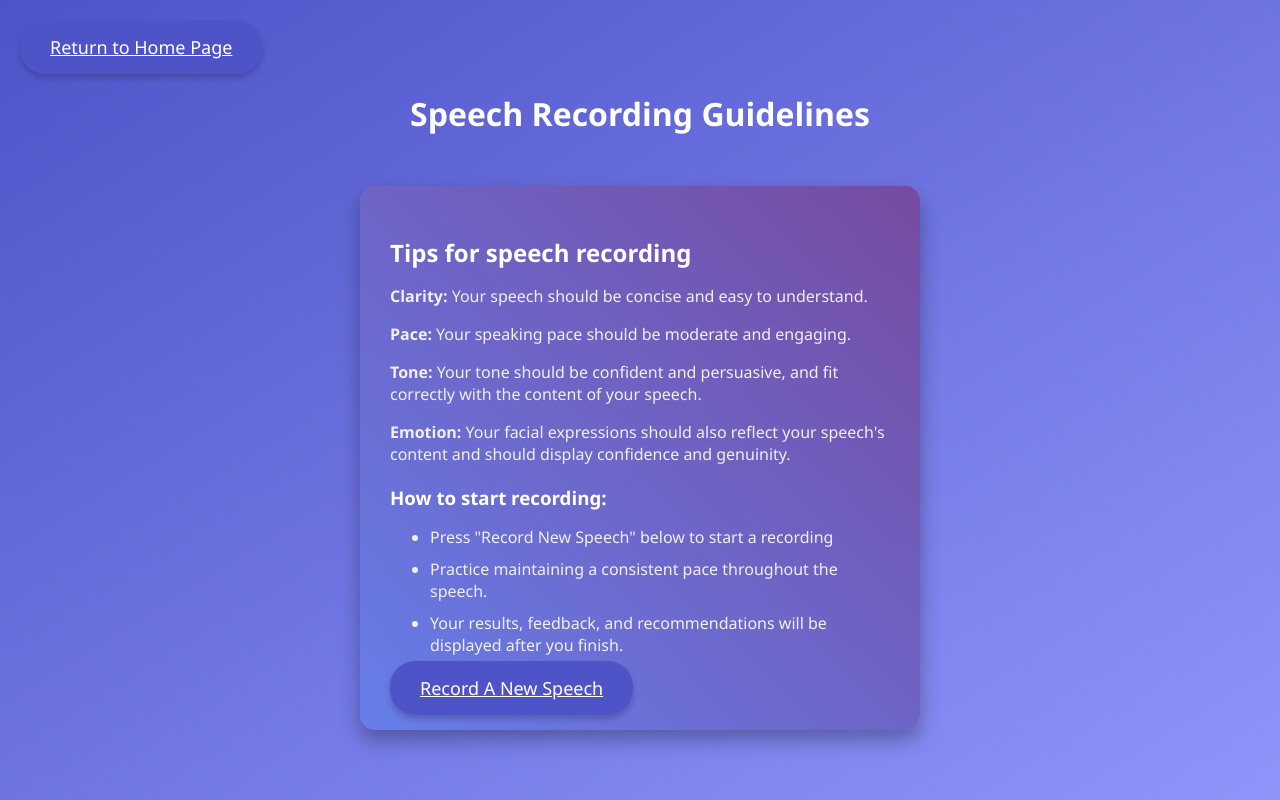
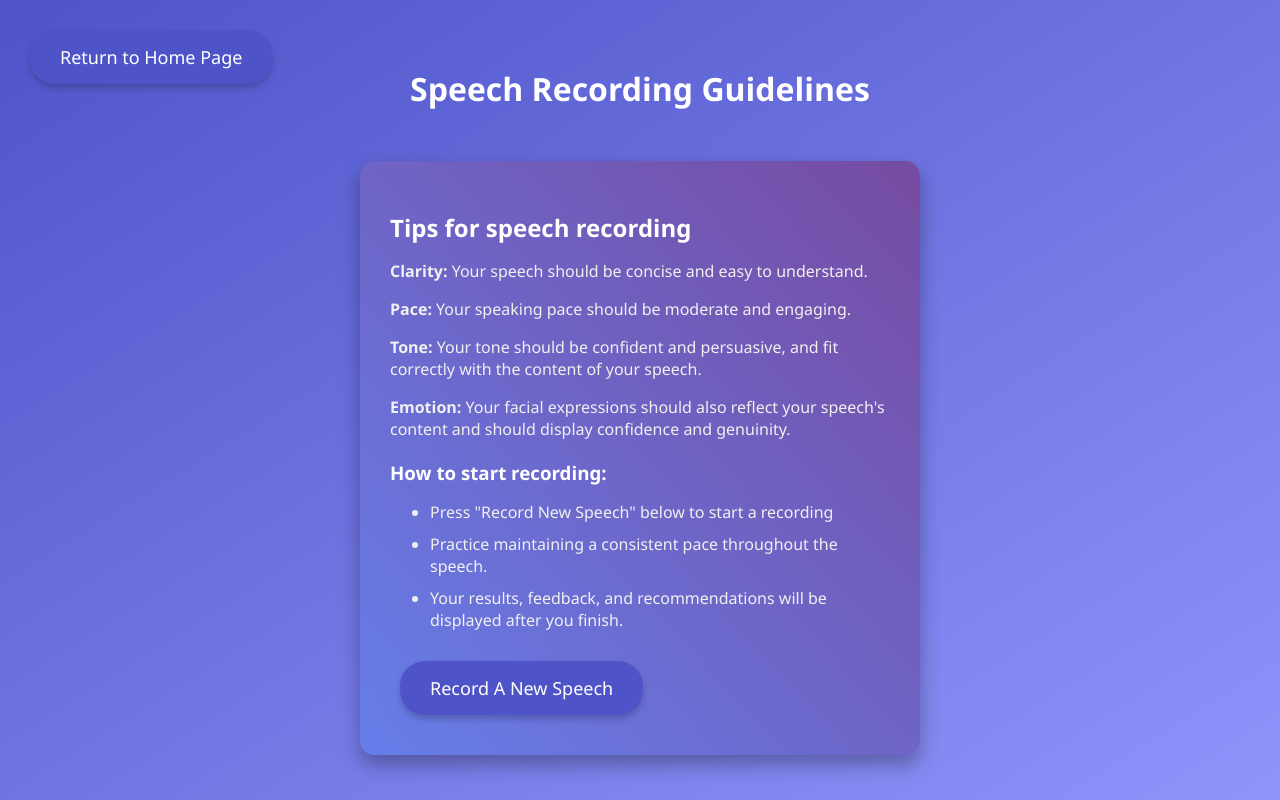
Before and after one commit to adityaSureshCHS/SDBot, a Flask app: page /speechanalysis in a window 1280 px wide. Run offline with Flask 3, Linux system fonts and the light colour scheme.

Commit message:
Update speech_analysis.html

```diff
--- a/Templates/speech_analysis.html
+++ b/Templates/speech_analysis.html
@@ -95,7 +95,7 @@
 
     .container a {
       background-color: #4e54c8;
-      color: #fff;
+      color: #fff; /* Changed text color to white */
       font-size: 18px;
       padding: 15px 30px;
       border: none;
@@ -103,6 +103,9 @@
       cursor: pointer;
       box-shadow: 0 4px 6px rgba(0, 0, 0, 0.2);
       transition: background-color 0.3s ease;
+      text-decoration: none;
+      display: inline-block;
+      margin: 10px; /* Increased margin for better spacing */
     }
 
     .container button:hover {
```
